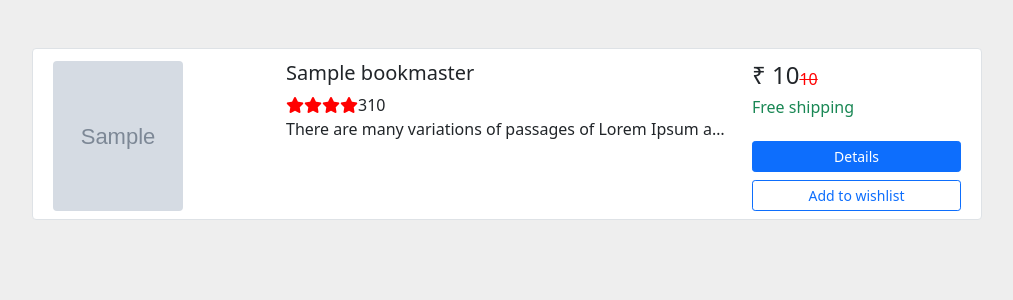
After one commit to xmi1an/php, a PHP site: page /dharmi/books.php in a window 1280 px wide. The commit adds this page. Shown: the top 300 px of the page, without its empty margins (133-1146 px from the left). Run offline with PHP 8.4, Linux system fonts and the light colour scheme; tables that the repository leaves empty hold one stand-in row (values such as "Sample post"); grey boxes marked "Sample" are stand-in pictures; some libraries are stand-ins or nearby versions.

Commit message:
minor changes

```diff
--- /dev/null
+++ b/dharmi/books.php
@@ -0,0 +1,102 @@
+<?php
+session_start();
+include_once 'include/config.php';
+// $book_name = $_GET['book_name'];
+
+if (isset($_GET['bdetails'])) {
+    echo $_GET['bdetails'];
+}
+?>
+<!DOCTYPE html>
+<html lang="en">
+
+<head>
+    <meta charset="UTF-8">
+    <meta http-equiv="X-UA-Compatible" content="IE=edge">
+    <meta name="viewport" content="width=device-width, initial-scale=1.0">
+    <title>Books</title>
+    <link href="https://cdn.jsdelivr.net/npm/bootstrap@5.1.3/dist/css/bootstrap.min.css" rel="stylesheet" integrity="sha384-1BmE4kWBq78iYhFldvKuhfTAU6auU8tT94WrHftjDbrCEXSU1oBoqyl2QvZ6jIW3" crossorigin="anonymous">
+    <link rel="stylesheet" href="https://cdnjs.cloudflare.com/ajax/libs/font-awesome/6.1.1/css/all.min.css">
+</head>
+<style>
+    body {
+        background: #eee
+    }
+
+    .ratings i {
+        font-size: 16px;
+        color: red
+    }
+
+    .strike-text {
+        color: red;
+        text-decoration: line-through
+    }
+
+    .product-image {
+        width: 130px;
+        height: 150px;
+    }
+
+    .dot {
+        height: 7px;
+        width: 7px;
+        margin-left: 6px;
+        margin-right: 6px;
+        margin-top: 3px;
+        background-color: blue;
+        border-radius: 50%;
+        display: inline-block
+    }
+
+    .spec-1 {
+        color: #938787;
+        font-size: 15px
+    }
+
+    h5 {
+        font-weight: 400
+    }
+
+    .para {
+        font-size: 16px
+    }
+</style>
+
+<body>
+    <div class="container mt-5 mb-5">
+        <div class="d-flex justify-content-center row">
+            <div class="col-md-10">
+                <form action="book_details.php" method="get">
+                    <?php
+                    $sql = "select * from bookmaster";
+                    $query = mysqli_query($con, $sql);
+                    while ($row = mysqli_fetch_array($query)) {
+                    ?>
+                        <div class="row p-2 bg-white border rounded">
+                            <div class="col-md-3 mt-1"><img class="img-fluid img-responsive rounded product-image" src="<?php echo $row['bphoto'] ?>"></div>
+                            <div class="col-md-6 mt-1">
+                                <h5><?php echo $row['bname'] ?></h5>
+                                <div class="d-flex flex-row">
+                                    <div class="ratings mr-2"><i class="fa fa-star"></i><i class="fa fa-star"></i><i class="fa fa-star"></i><i class="fa fa-star"></i></div><span>310</span>
+                                </div>
+                                <!-- <div class="mt-1 mb-1 spec-1"><span>100% cotton</span><span class="dot"></span><span>Light weight</span><span class="dot"></span><span>Best finish<br></span></div>
+                            <div class="mt-1 mb-1 spec-1"><span>Unique design</span><span class="dot"></span><span>For men</span><span class="dot"></span><span>Casual<br></span></div> -->
+                                <p class="text-justify text-truncate para mb-0">There are many variations of passages of Lorem Ipsum available, but the majority have suffered alteration in some form, by injected humour, or randomised words which don't look even slightly believable.<br><br></p>
+                            </div>
+                            <div class="align-items-center align-content-center col-md-3 border-left mt-1">
+                                <div class="d-flex flex-row align-items-center">
+                                    <h4 class="mr-1">₹ <?php echo $row['bsellprice'] ?></h4><span class="strike-text"><?php echo $row['bactualprice'] ?></span>
+                                </div>
+                                <h6 class="text-success">Free shipping</h6>
+                                <div class="d-flex flex-column mt-4"><button class="btn btn-primary btn-sm" type="submit" name="booknumber" value="<?php echo $row['bno']; ?>">Details</button><button class="btn btn-outline-primary btn-sm mt-2" type="button">Add to wishlist</button></div>
+                            </div>
+                        </div>
+                    <?php } ?>
+                </form>
+            </div>
+        </div>
+    </div>
+</body>
+
+</html>
```
Also changed, not shown: dharmi/book_details.php (+2 -22 lines).
